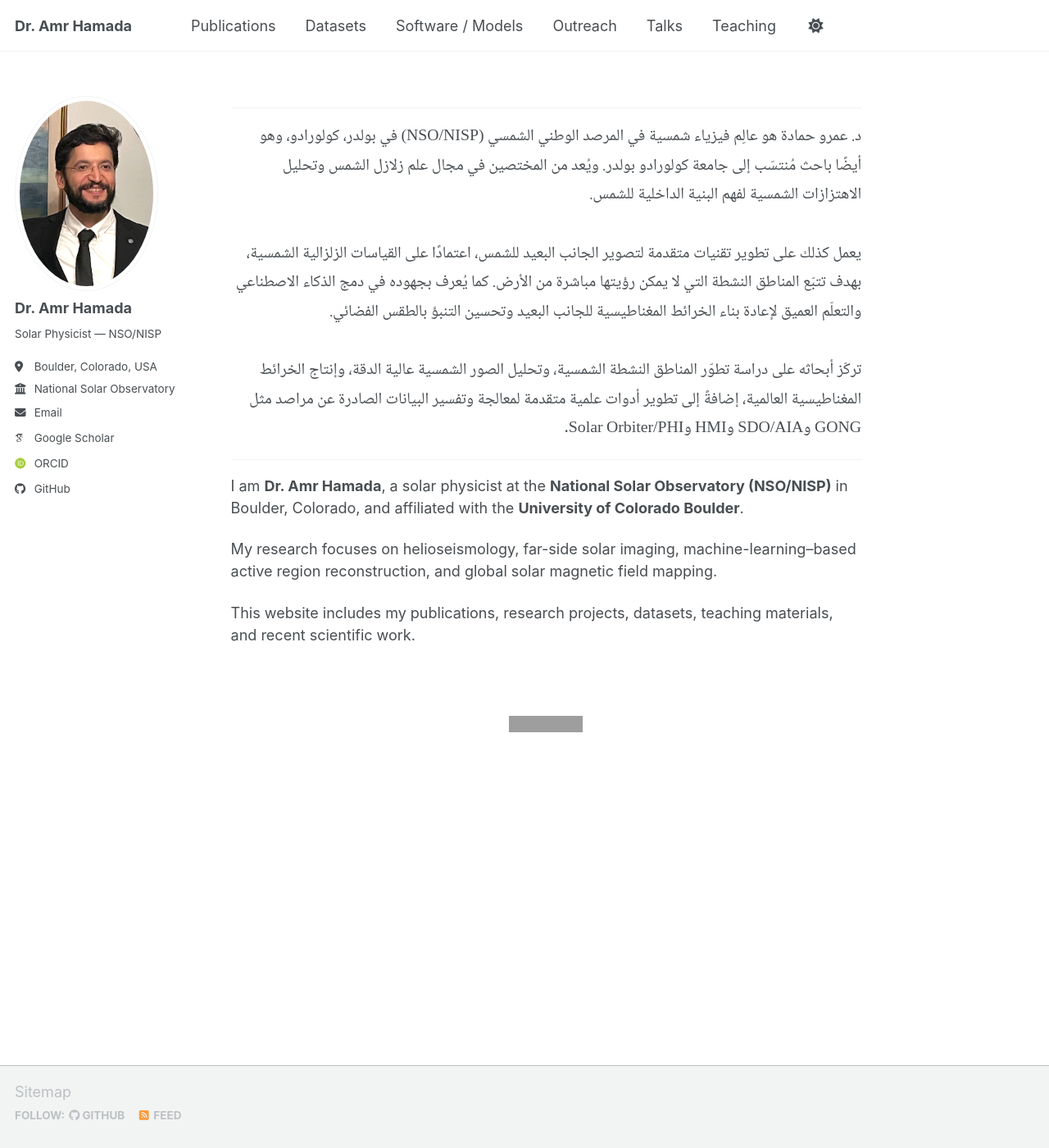
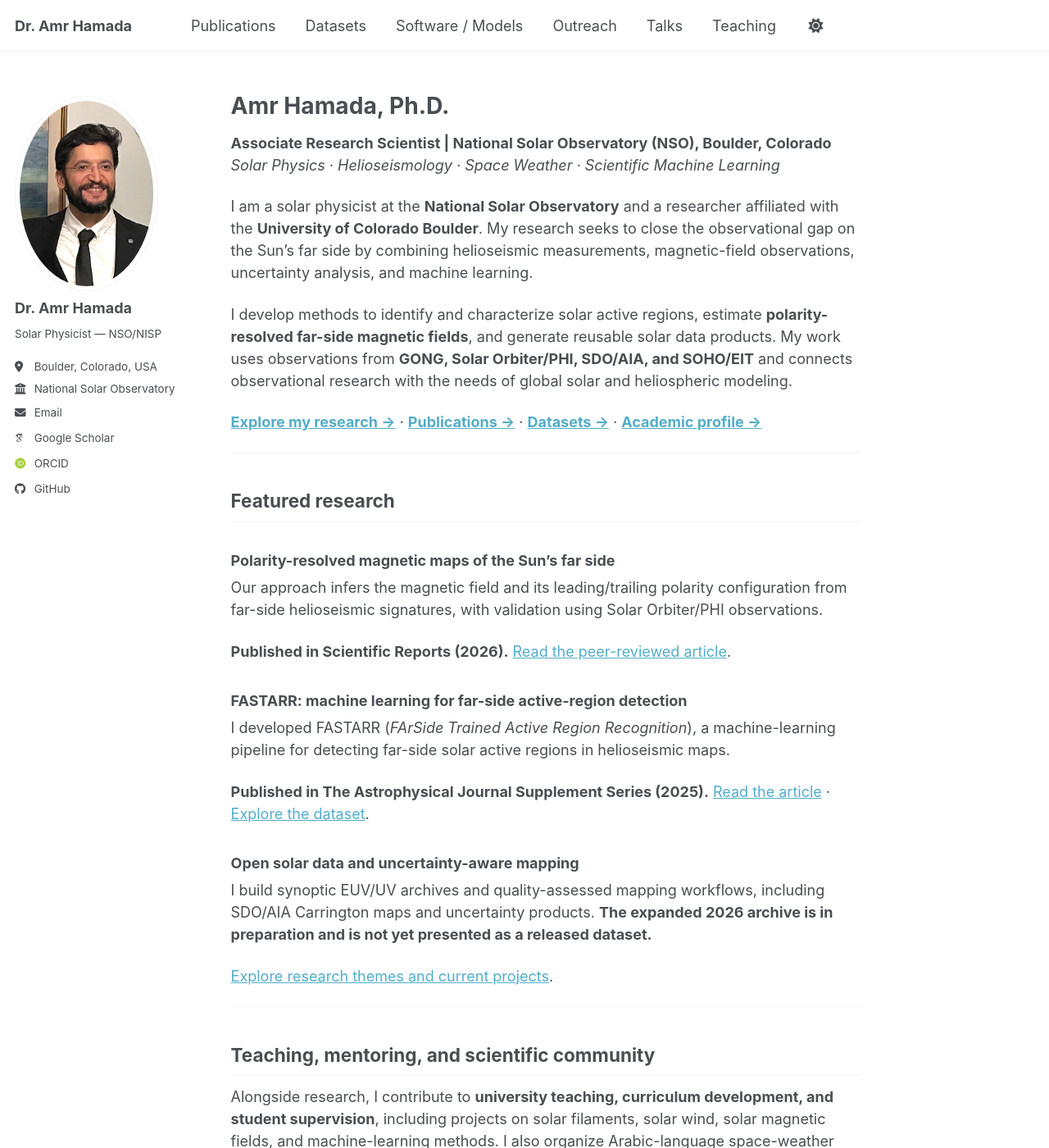
Before and after one commit to Amr1001Hamada/Amr1001Hamada.github.io, a Jekyll site: the page built from _pages/about.md, in a window 1280 px wide and 1400 px high. Shown: the whole window at 82% size. Built offline with Jekyll 4.4.1, drawn with Linux system fonts in a browser that asks for light colours; some web fonts are replaced; a script bundle is joined from its source files by our own code; library files that are not in the unit come from our copies; some of the changed text lies outside the part shown; grey boxes are pictures that could not be loaded.

Commit message:
Refresh 2026 academic profile: _pages/about.md

```diff
--- a/_pages/about.md
+++ b/_pages/about.md
@@ -7,31 +7,57 @@ redirect_from:
   - /about.html
 ---
 
-------
+# Amr Hamada, Ph.D.
 
-<div class="arabic">
+**Associate Research Scientist | National Solar Observatory (NSO), Boulder, Colorado**
+*Solar Physics · Helioseismology · Space Weather · Scientific Machine Learning*
 
-د. عمرو حمادة هو عالِم فيزياء شمسية في المرصد الوطني الشمسي (NSO/NISP) في بولدر، كولورادو، وهو أيضًا باحث مُنتسَب إلى جامعة كولورادو بولدر. ويُعد من المختصين في مجال علم زلازل الشمس وتحليل الاهتزازات الشمسية لفهم البنية الداخلية للشمس.
-<br><br>
+I am a solar physicist at the **National Solar Observatory** and a researcher affiliated with the **University of Colorado Boulder**. My research seeks to close the observational gap on the Sun's far side by combining helioseismic measurements, magnetic-field observations, uncertainty analysis, and machine learning.
 
-يعمل كذلك على تطوير تقنيات متقدمة لتصوير الجانب البعيد للشمس، اعتمادًا على القياسات الزلزالية الشمسية، بهدف تتبّع المناطق النشطة التي لا يمكن رؤيتها مباشرة من الأرض. كما يُعرف بجهوده في دمج الذكاء الاصطناعي والتعلّم العميق لإعادة بناء الخرائط المغناطيسية للجانب البعيد وتحسين التنبؤ بالطقس الفضائي.
-<br><br>
+I develop methods to identify and characterize solar active regions, estimate **polarity-resolved far-side magnetic fields**, and generate reusable solar data products. My work uses observations from **GONG, Solar Orbiter/PHI, SDO/AIA, and SOHO/EIT** and connects observational research with the needs of global solar and heliospheric modeling.
 
-تركّز أبحاثه على دراسة تطوّر المناطق النشطة الشمسية، وتحليل الصور الشمسية عالية الدقة، وإنتاج الخرائط المغناطيسية العالمية، إضافةً إلى تطوير أدوات علمية متقدمة لمعالجة وتفسير البيانات الصادرة عن مراصد مثل GONG وSDO/AIA وHMI وSolar Orbiter/PHI.
+[**Explore my research →**](/research/) · [**Publications →**](/publications/) · [**Datasets →**](/datasets/) · [**Academic profile →**](/cv/)
+
+---
+
+## Featured research
+
+### Polarity-resolved magnetic maps of the Sun's far side
+
+Our approach infers the magnetic field and its leading/trailing polarity configuration from far-side helioseismic signatures, with validation using Solar Orbiter/PHI observations.
+
+**Published in Scientific Reports (2026).** [Read the peer-reviewed article](https://doi.org/10.1038/s41598-026-42917-x).
+
+### FASTARR: machine learning for far-side active-region detection
+
+I developed FASTARR (*FArSide Trained Active Region Recognition*), a machine-learning pipeline for detecting far-side solar active regions in helioseismic maps.
+
+**Published in The Astrophysical Journal Supplement Series (2025).** [Read the article](https://doi.org/10.3847/1538-4365/add893) · [Explore the dataset](/datasets/).
+
+### Open solar data and uncertainty-aware mapping
+
+I build synoptic EUV/UV archives and quality-assessed mapping workflows, including SDO/AIA Carrington maps and uncertainty products. **The expanded 2026 archive is in preparation and is not yet presented as a released dataset.**
+
+[Explore research themes and current projects](/research/).
+
+---
+
+## Teaching, mentoring, and scientific community
+
+Alongside research, I contribute to **university teaching, curriculum development, and student supervision**, including projects on solar filaments, solar wind, solar magnetic fields, and machine-learning methods. I also organize Arabic-language space-weather scientific engagement through the **Arab Forum for Space Weather Science**.
+
+[Teaching and supervision](/teaching/) · [Outreach and engagement](/outreach/)
+
+---
+
+## نبذة بالعربية
+
+<div class="arabic" dir="rtl" lang="ar">
+
+**د. عمرو حمادة** باحث علمي مشارك (**Associate Research Scientist**) في المرصد الوطني الشمسي بالولايات المتحدة، ومتخصص في فيزياء الشمس وعلم زلازل الشمس والطقس الفضائي.
+
+تتركز أبحاثه على رصد المناطق النشطة في الجانب البعيد من الشمس، وإعادة بناء خرائط المجالات المغناطيسية وقطبيتها، وتقدير عدم اليقين في القياسات، وتوظيف تعلّم الآلة لتطوير أدوات وبيانات علمية قابلة لإعادة الاستخدام. ويشارك كذلك في تدريس الفيزياء الفضائية والإشراف على الطلاب ونشر الثقافة العلمية بالعربية.
 
 </div>
 
-------
-
-I am **Dr. Amr Hamada**, a solar physicist at the **National Solar Observatory (NSO/NISP)** in Boulder, Colorado, and affiliated with the **University of Colorado Boulder**.
-
-My research focuses on helioseismology, far-side solar imaging, machine-learning–based active region reconstruction, and global solar magnetic field mapping.
-
-This website includes my publications, research projects, datasets, teaching materials, and recent scientific work.
-
-<br>
-
-<div style="text-align:center; margin-top:30px;">
-  <img src="https://komarev.com/ghpvc/?username=Amr1001Hamada&label=عدد%20زيارات%20الموقع&color=0e75b6&style=flat"
-       alt="عداد زيارات الموقع">
-</div>
+**Contact:** [ahamada@nso.edu](mailto:ahamada@nso.edu) · [Google Scholar](https://scholar.google.com/citations?user=R02-FAsAAAAJ) · [ORCID](https://orcid.org/0000-0002-8900-8011) · [GitHub](https://github.com/Amr1001Hamada)
```
